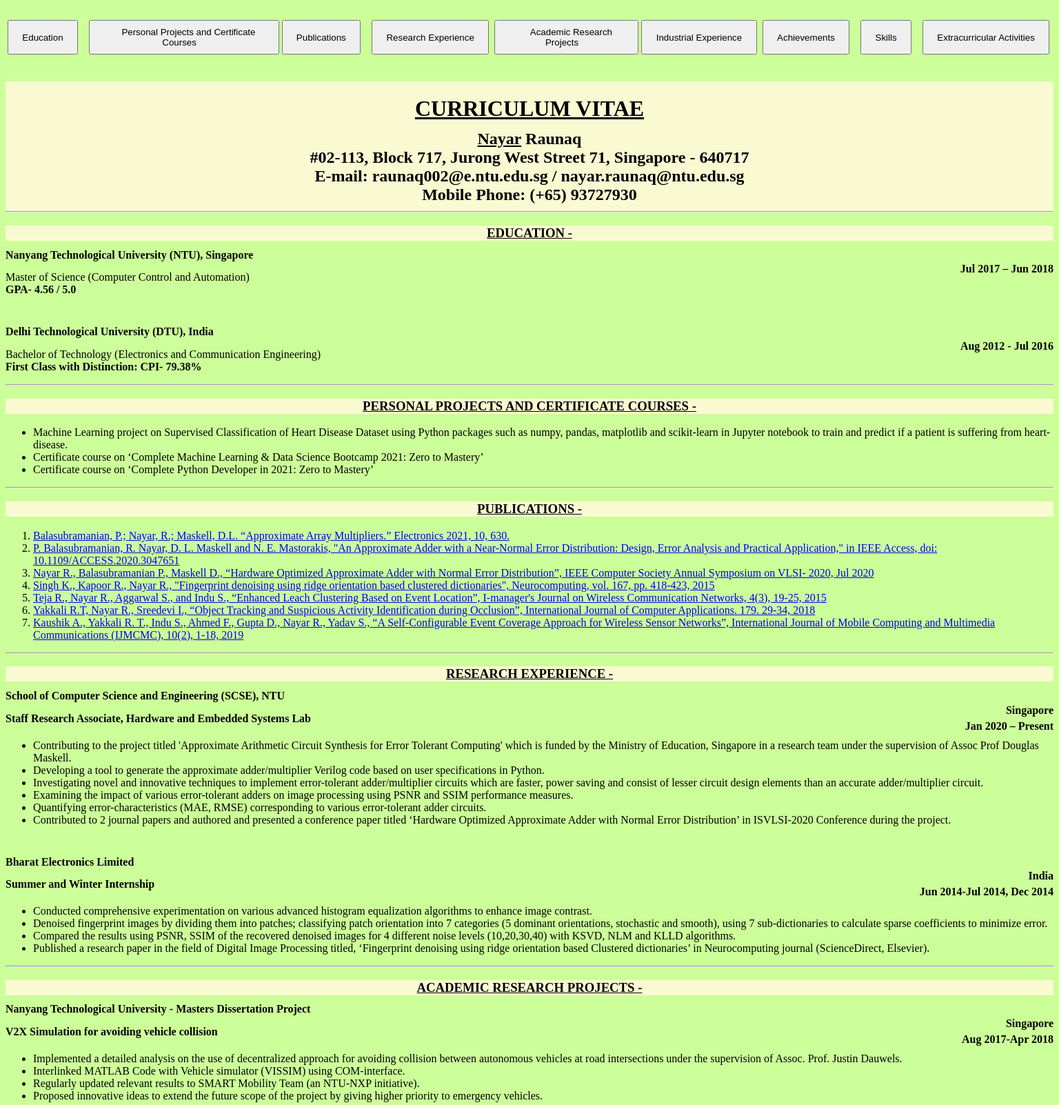
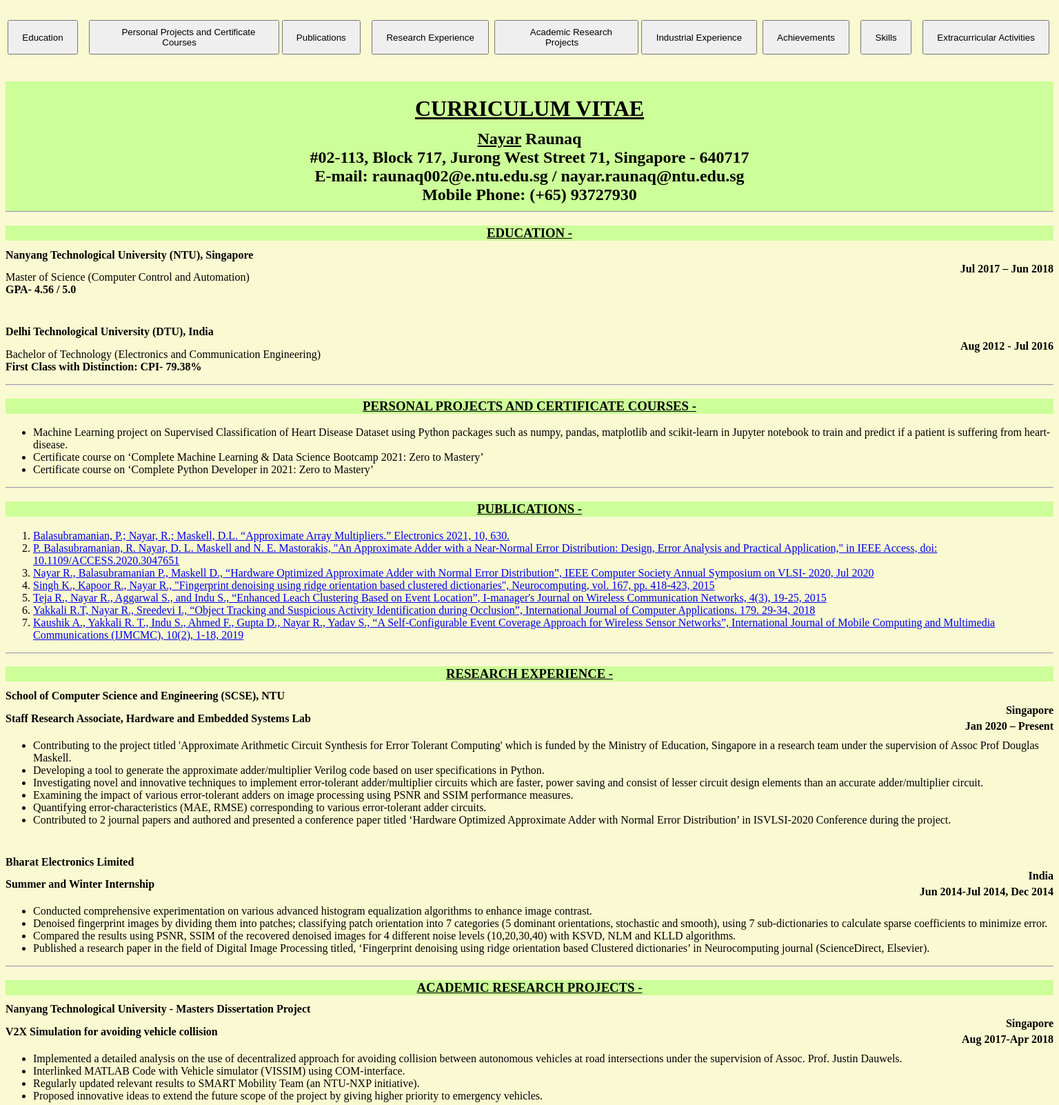
Before and after one commit to raunaqnayar/resume, a Flask app: page / in a window 1536 px wide. Shown: the top 1602 px of the page at 69% size. Run offline with Flask 2, Linux system fonts and the light colour scheme.

Commit message:
backgraound color change

```diff
--- a/static/style.css
+++ b/static/style.css
@@ -7,7 +7,7 @@ body {
 }
 */
 body {
-    background-color: rgb(204, 255, 153);
+    background-color: lightgoldenrodyellow;
     color: black
    }
 
@@ -23,16 +23,16 @@ div.nav_bar{
 }
 */
 div.nav_bar{
-    background-color: rgb(204, 255, 153);
+    background-color: lightgoldenrodyellow;
 }
 
 h3.subsection{
-    background-color: lightgoldenrodyellow;
+    background-color: rgb(204, 255, 153);
     text-align: center;
 }
 
 div.head{
-    background-color: lightgoldenrodyellow;
+    background-color: rgb(204, 255, 153);
 }
 
 
@@ -69,7 +69,7 @@ body {
 }
 */
 body {
-    background-color: rgb(204, 255, 153);
+    background-color: lightgoldenrodyellow;
     color: black
    }
 table{
@@ -84,15 +84,15 @@ div.nav_bar{
 }
 */
 div.nav_bar{
-    background-color: rgb(204, 255, 153);
+    background-color: lightgoldenrodyellow;
 }
 
 h3.subsection{
-    background-color: lightgoldenrodyellow;
+    background-color: rgb(204, 255, 153);
     text-align: center;
 }
 div.head{
-    background-color: lightgoldenrodyellow;
+    background-color: rgb(204, 255, 153);
 }
 
 h1.begin{
```
